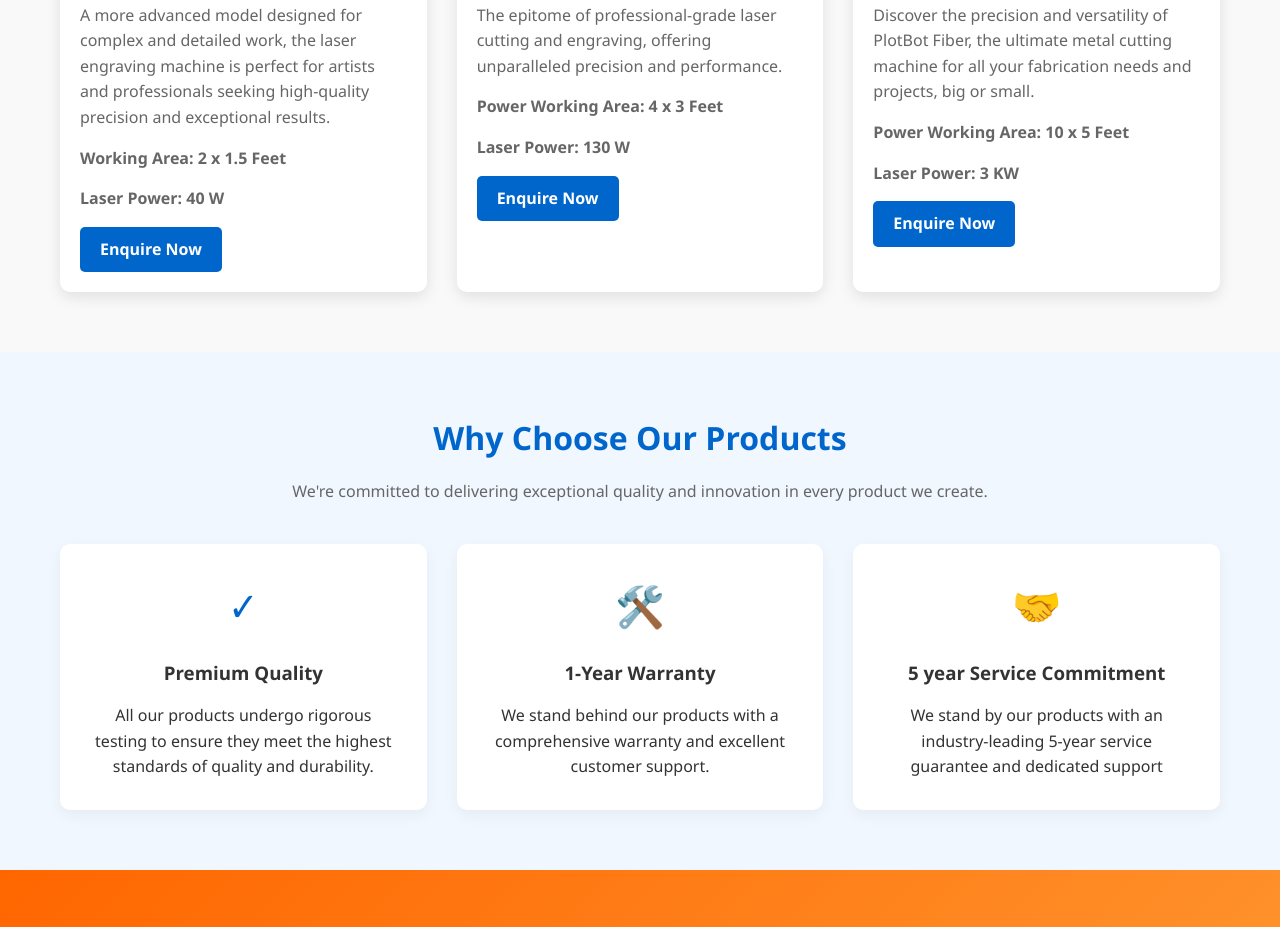
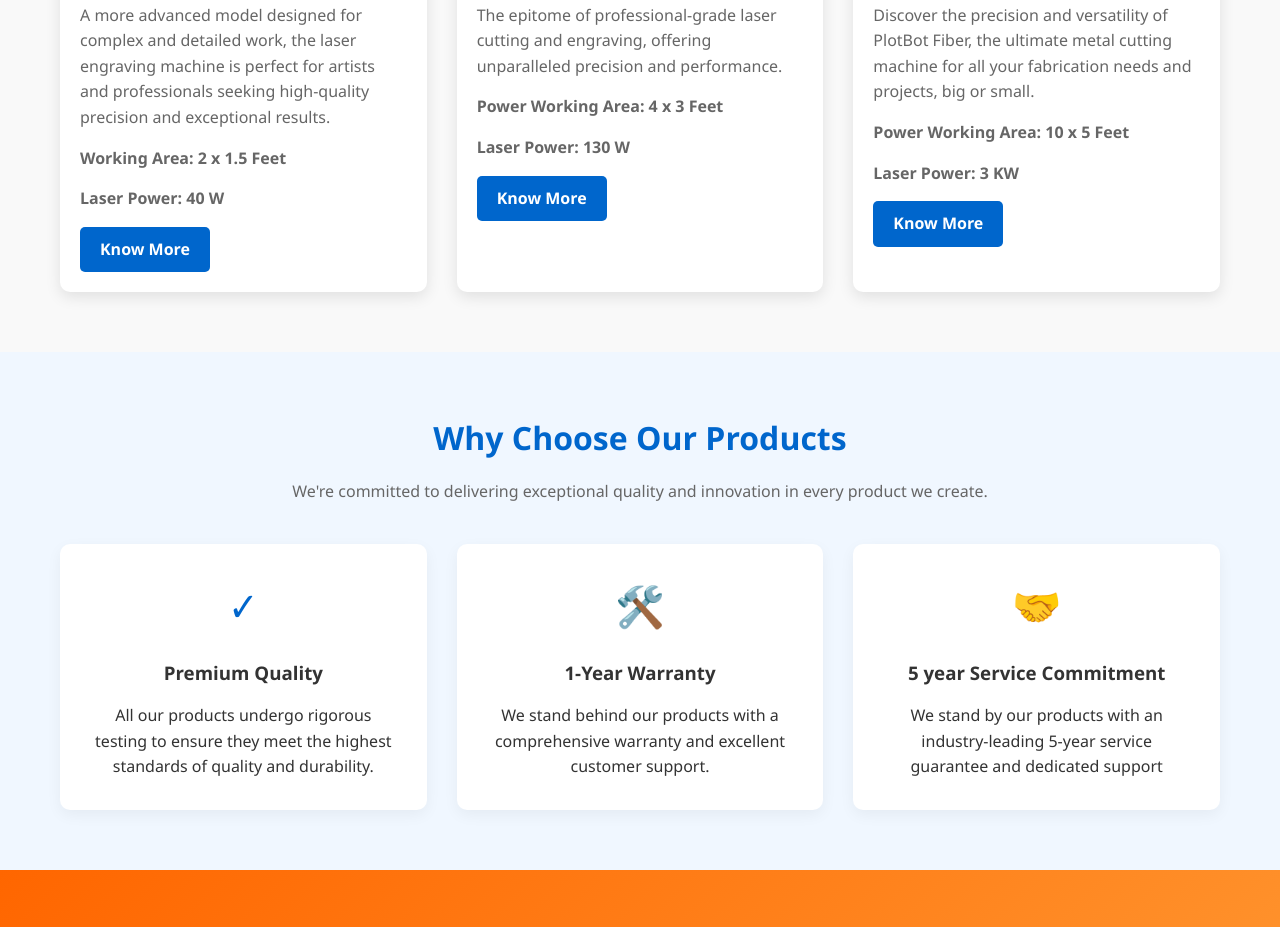
Before and after one commit to RetechLasers/website, a plain HTML site: page index.html in a window 1280 px wide. Shown: the part 1121-2048 px from the top of the page. Drawn offline with Linux system fonts and the light colour scheme.

Commit message:
Update index.html

```diff
--- a/index.html
+++ b/index.html
@@ -601,7 +601,7 @@
                         <p>A more advanced model designed for complex and detailed work, the laser engraving machine is perfect for artists and professionals seeking high-quality precision and exceptional results.</p>
                         <p><b>Working Area: 2 x 1.5 Feet</b></p>
                         <p><b>Laser Power: 40 W</b></p>
-                        <a href="https://docs.google.com/forms/d/e/1FAIpQLSfSKf5QemR4rL1rM8MzLKyJfUsaebPxrcmg5KjKl_7tGc4CmQ/viewform?usp=dialog" target="_blank" class="btn">Enquire Now</a>
+                        <a href="https://retechlasers.com/plotbot-plus-2/" target="_blank" class="btn">Know More</a>
                     </div>
                 </div>
                 <div class="product-card">
@@ -613,7 +613,7 @@
                         <p>The epitome of professional-grade laser cutting and engraving, offering unparalleled precision and performance.</p>
                         <p><b>Power Working Area: 4 x 3 Feet </b></p>
                         <p><b>Laser Power: 130 W</b></p>
-                        <a href="https://docs.google.com/forms/d/e/1FAIpQLSfSKf5QemR4rL1rM8MzLKyJfUsaebPxrcmg5KjKl_7tGc4CmQ/viewform?usp=dialog" target="_blank" class="btn">Enquire Now</a>
+                        <a href="https://retechlasers.com/plotbot-pro-laser-engraving-and-cutting-machine/" target="_blank" class="btn">Know More</a>
                     </div>
                 </div>
                 <div class="product-card">
@@ -625,7 +625,7 @@
                         <p>Discover the precision and versatility of PlotBot Fiber, the ultimate metal cutting machine for all your fabrication needs and projects, big or small.</p>
                         <p><b>Power Working Area: 10 x 5 Feet </b></p>
                         <p><b>Laser Power: 3 KW</b></p>
-                        <a href="https://docs.google.com/forms/d/e/1FAIpQLSfSKf5QemR4rL1rM8MzLKyJfUsaebPxrcmg5KjKl_7tGc4CmQ/viewform?usp=dialog" target="_blank" class="btn">Enquire Now</a>
+                        <a href="https://retechlasers.com/plotbot-fiber-metal-cutting-machine/" target="_blank" class="btn">Know More</a>
                     </div>
                 </div>
             </div>
```
